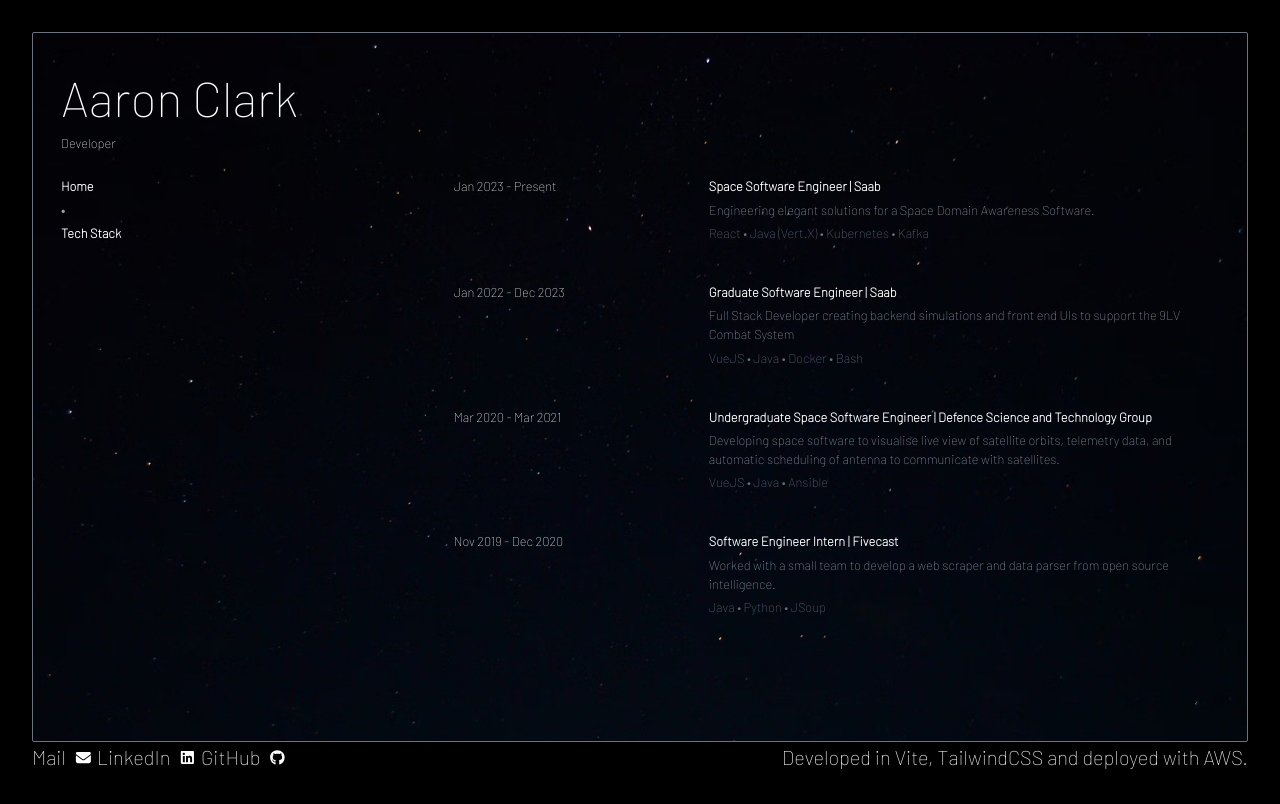
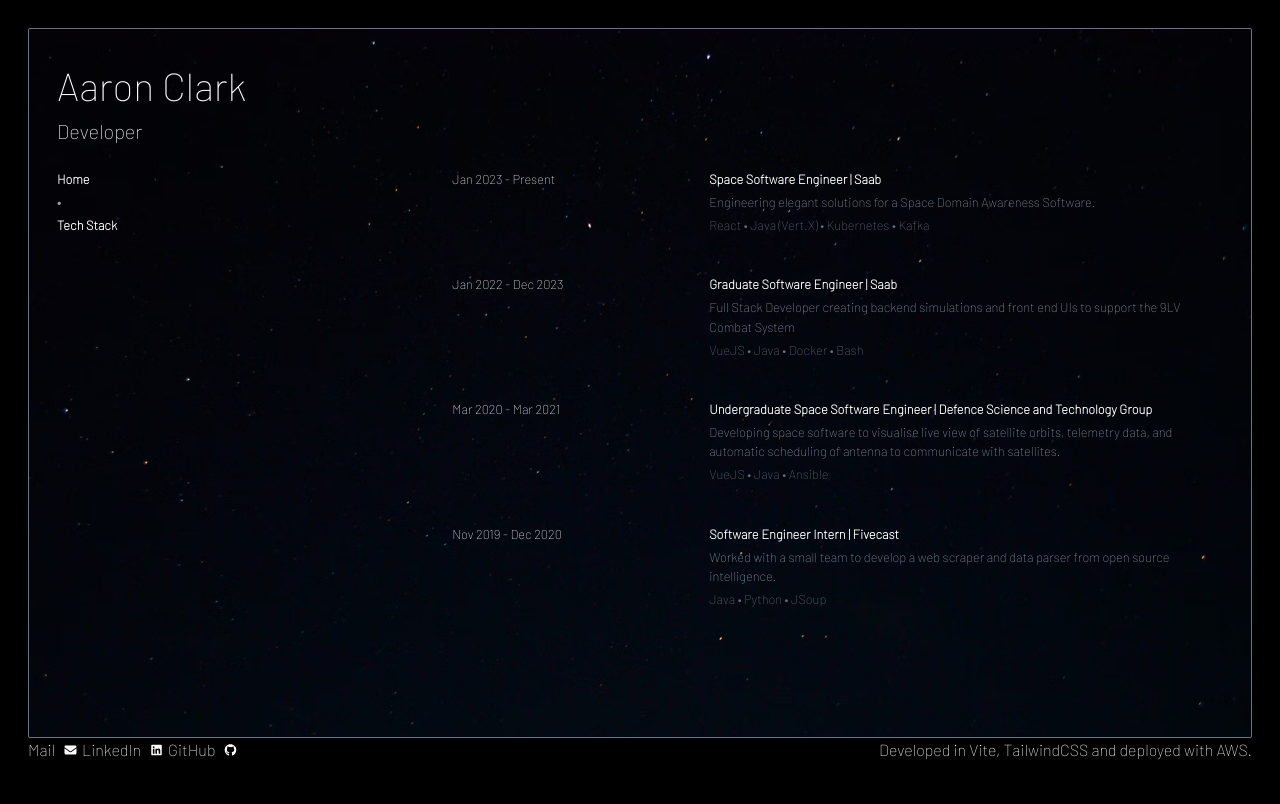
Before and after one commit to AaronC23/resume-cloud-aws, a React (Vite) app: page /about in a window 1280 px wide. Built offline with nearby package versions, Linux system fonts and the light colour scheme.

Commit message:
Add some progress

```diff
--- a/src/components/Border.tsx
+++ b/src/components/Border.tsx
@@ -1,7 +1,7 @@
 function Border({ children }: any) {
   return (
     <>
-      <div className="p-8 border-style max-height">{children}</div>
+      <div className="p-[1.75rem] border-style max-height">{children}</div>
     </>
   );
 }
--- a/src/components/Footer.tsx
+++ b/src/components/Footer.tsx
@@ -5,7 +5,7 @@ import { FontAwesomeIcon } from "@fortawesome/react-fontawesome";
 function Footer() {
   return (
     <>
-      <div className="flex items-center justify-between subtext-font">
+      <div className="flex items-center justify-between text-sm xxs:text-smm xs:text-smm sm:text-base lg:text-l 2xl:text-xl">
         <div className="flex space-x-1">
           <a
             href="mailto:aaronclarkofficial@gmail.com"
--- a/src/components/OuterLayout.tsx
+++ b/src/components/OuterLayout.tsx
@@ -1,7 +1,7 @@
 function OuterLayout({ children }: any) {
   return (
     <>
-      <div className="p-8 font-barlow">{children}</div>
+      <div className="p-[1.75rem] font-barlow">{children}</div>
     </>
   );
 }
--- a/src/components/Title.tsx
+++ b/src/components/Title.tsx
@@ -2,8 +2,12 @@ function Title() {
   return (
     <>
       {/* <p className="title-font">Aaron Clark</p> */}
-      <p className="title-font">Aaron Clark</p>
-      <p className="text-base pb-3 md:pb-6">Developer</p>
+      <p className="text-l xxs:text-xl s:text-1.5xl sm:text-2xl md:text-3xl xl:text-4xl 2xl:text-5xl">
+        Aaron Clark
+      </p>
+      <p className="text-base s:text-l xl:text-xl 2xl:text-2xl pb-3 md:pb-6 ">
+        Developer
+      </p>
       {/* <p className="subtext-font pb-3 md:pb-6">Developer</p> */}
     </>
   );
--- a/src/index.css
+++ b/src/index.css
@@ -76,7 +76,7 @@ body {
 .navbar-font,
 .subtext-font,
 .icons {
-  @apply text-smm;
+  @apply text-sm;
 }
 
 .title-font {
--- a/src/pages/Home.tsx
+++ b/src/pages/Home.tsx
@@ -4,7 +4,7 @@ import Layout from "../components/Layout";
 function Home() {
   return (
     <Layout>
-      <div className="scrollable scrollbar-hide homepage-mobile text-base xl:text-xl 2xl:text-1.5xl">
+      <div className="scrollable scrollbar-hide homepage text-base xl:text-xl 2xl:text-1.5xl">
         Welcome! I am Aaron Clark, a Full Stack Software Engineer based in
         Adelaide. I believe in creating seamless and tailored experiences for
         users. I hope you enjoy your stay.
--- a/tailwind.config.js
+++ b/tailwind.config.js
@@ -12,7 +12,7 @@ module.exports = {
         xxs: '0.3rem',
         xs: '0.4rem',
         sm: '0.5rem',
-        smm: '0.5rem',
+        smm: '0.52rem',
         m: '0.65rem',
         base: '0.8rem',
         l: '1rem',
@@ -33,7 +33,8 @@ module.exports = {
       // 110% - 2xl
       screens: {
         // potential a fix?         xs: { min: '0px', max: '639px' },
-        'xs': '430px',
+        'xxs': '375px',
+        'xs': '425px',
         's': '520px',
       },
       spacing: {
```
